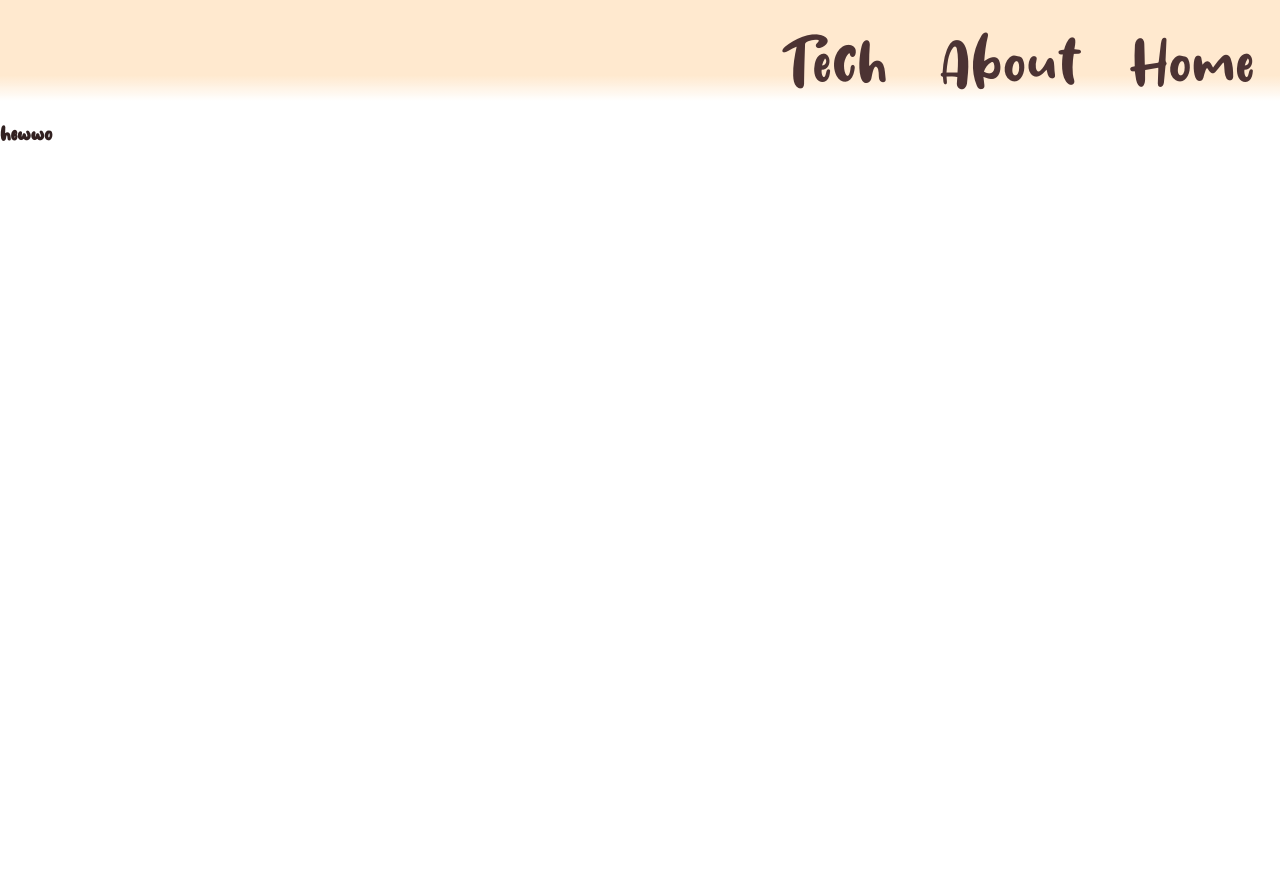
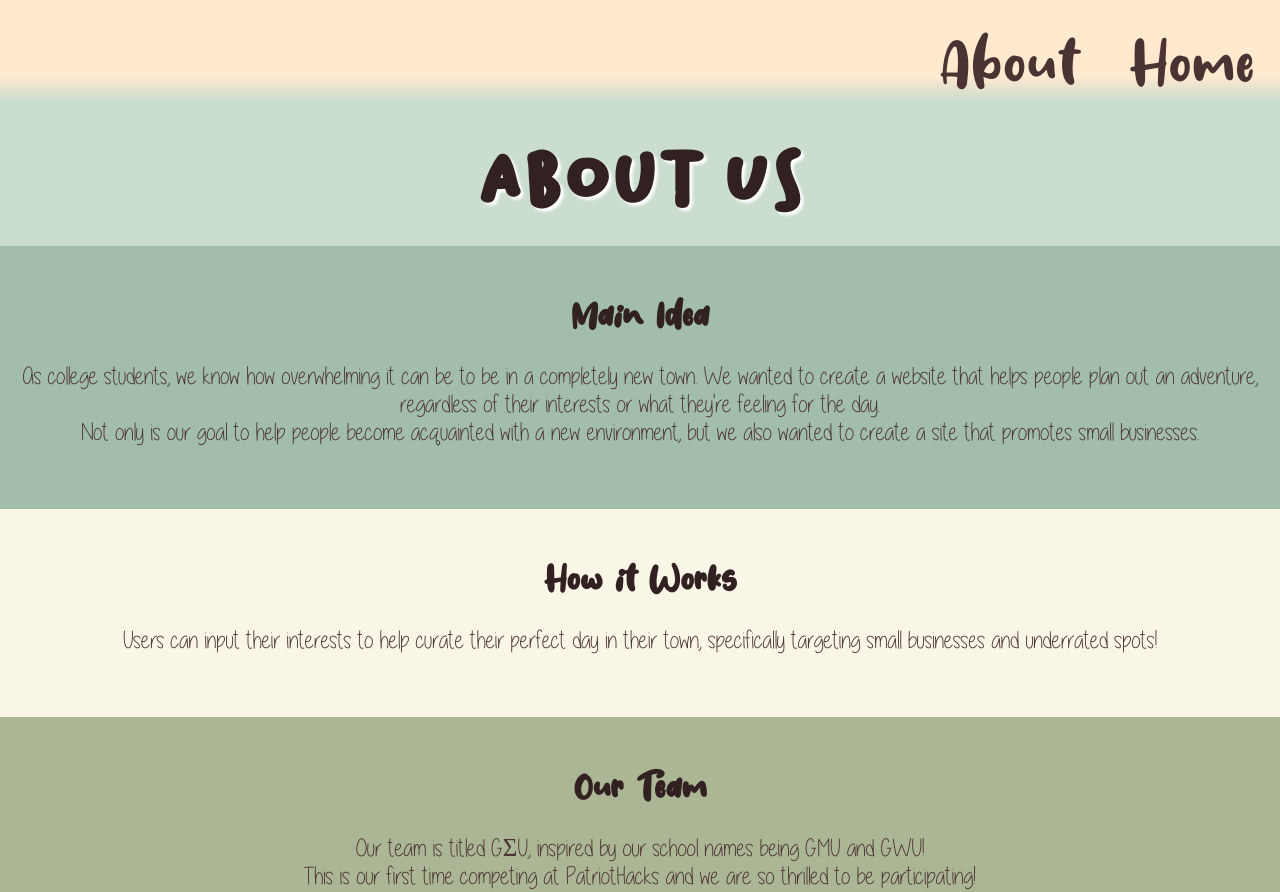
Before and after one commit to noahkaboa/Patriot-Hacks-2024, a Flask app: template flask_app/templates/about.html in a window 1280 px wide. Shown: the top 892 px of the page. Run offline with Flask 3, Linux system fonts and the light colour scheme; the template is opened without the code that fills it, so the values that code supplies are empty; some libraries are stand-ins or nearby versions.

Commit message:
about page

```diff
--- a/flask_app/static/about.css
+++ b/flask_app/static/about.css
@@ -0,0 +1,73 @@
+body {
+    background-color: #CBDDCF;
+    width: 100vh;
+}
+
+h2 {
+    text-align: center;
+    font-size: 70px;
+    margin: 35px 0 25px;
+}
+
+h3 {
+    font-family: "FreshLychee", serif;
+    color: rgb(50, 33, 33);
+    font-size: 40px;
+    margin: 10px 0;
+}
+
+h4 {
+    font-family: "BaksoSapi", serif;
+    color: rgb(76, 51, 51);
+    font-size: 25px;
+}
+
+p {
+    font-size: 25px;
+}
+
+.teammate p {
+    font-size: 20px;
+    line-height: 5px;
+}
+
+* {
+    text-align: center;
+}
+
+.main-idea {
+    background-color: #A2BDAA;
+    width: 100%;
+    padding: 3vw 0;
+    margin-top: 0;
+}
+
+.how-works {
+    background-color: #F9F6E7;
+    width: 100%;
+    padding: 3vw 0;
+    margin-top: 0;
+}
+
+.our-team {
+    background-color: #ABB695;
+    width: 100%;
+    padding: 3vw 0;
+    margin-top: 0;
+}
+
+.team {
+    display: flex;
+    justify-content: space-around;
+    flex-direction: row;
+}
+
+.teammate img {
+    width: 22vw;
+    border-radius: 50%;
+}
+
+.wave {
+    display: relative;
+    width: 100vh;
+}
--- a/flask_app/static/main.css
+++ b/flask_app/static/main.css
@@ -37,13 +37,13 @@ html, body {
 h1 {
     font-size: 220px;
     margin: 0;
-    font-family: "FreshLychee", serif;
+    font-family: "Baksosapi", serif;
     text-shadow: 5px 5px 5px white;
     color: rgb(50, 33, 33);
 }
 
 h2 {
-    font-family: "FreshLychee";
+    font-family: "Baksosapi";
     color: rgb(50, 33, 33);
     text-shadow: 3px 3px 3px white;
 }
--- a/flask_app/templates/about.html
+++ b/flask_app/templates/about.html
@@ -14,7 +14,37 @@
     </div>
 
 
-    <h2> hewwo </h2>
+    <h2> About Us </h2>
+
+    <!-- <img class="wave" src="../static/img/a2bdaa-main.PNG"> -->
+    <div class="main-idea">
+        <h3> Main Idea</h3>
+        <p> As college students, we know how overwhelming it can be to be in a completely new town. We wanted to create a website that helps people plan out an adventure, regardless of their interests or what they're feeling for the day. <br> Not only is our goal to help people become acquainted with a new environment, but we also wanted to create a site that promotes small businesses. </p>
+    </div>
+
+    <div class="how-works">
+        <h3> How it Works </h3>
+        <p> Users can input their interests to help curate their perfect day in their town, specifically targeting small businesses and underrated spots! </p>
+    </div>
+
+    <div class="our-team">
+        <h3> Our Team </h3>
+        <p> Our team is titled GΣU, inspired by our school names being GMU and GWU! <br> This is our first time competing at PatriotHacks and we are so thrilled to be participating! </p>
+        <div class="team">
+            <div class="teammate">
+                <h4> Noah Hinger</h4>
+                <img src="https://media.licdn.com/dms/image/v2/D4E03AQF1kwQu_0R5qw/profile-displayphoto-shrink_400_400/profile-displayphoto-shrink_400_400/0/1687373616196?e=1733961600&v=beta&t=vYNuEa-3c7HaAKvlpvtsWJwLlnia_hBGwgNOg7w7jp8">
+                <p><b>School:</b> George Mason University </p>
+                <p><b>Major:</b> Cybersecurity Engineering </p>
+            </div>
+            <div class="teammate">
+                <h4> Caitlyn Nilo </h4>
+                <img src="https://media.licdn.com/dms/image/v2/D5603AQGjfbgbwJLeRw/profile-displayphoto-shrink_800_800/profile-displayphoto-shrink_800_800/0/1726549541425?e=1733961600&v=beta&t=L2IuWRF6PIuf_CSWZCH4rAO8Yv9dfJeVDrwOvHJkBZU">
+                <p><b>School:</b> George Washington University </p>
+                <p><b>Major:</b> Computer Science </p>
+            </div>
+        </div>
+    </div>
 
 
     <!-- script for the nav bar -->
--- a/flask_app/templates/nav.html
+++ b/flask_app/templates/nav.html
@@ -7,7 +7,6 @@
 </head>
 <body>
     <div class="nav-bar">
-        <a class="navItem" tabindex="0" ontouchstart="" target="_top" href=""> Tech </a>
         <a class="navItem" tabindex="0" ontouchstart="" target="_top" href="about.html"> About </a>
         <a class="navItem" tabindex="0" ontouchstart="" target="_top" href="home.html"> Home </a>
     </div>
```
Also changed, not shown: flask_app/static/img/a2bdaa-main.PNG (added), flask_app/static/img/abb695-team.PNG (added), flask_app/static/img/f9f6e7-works.PNG (added).
